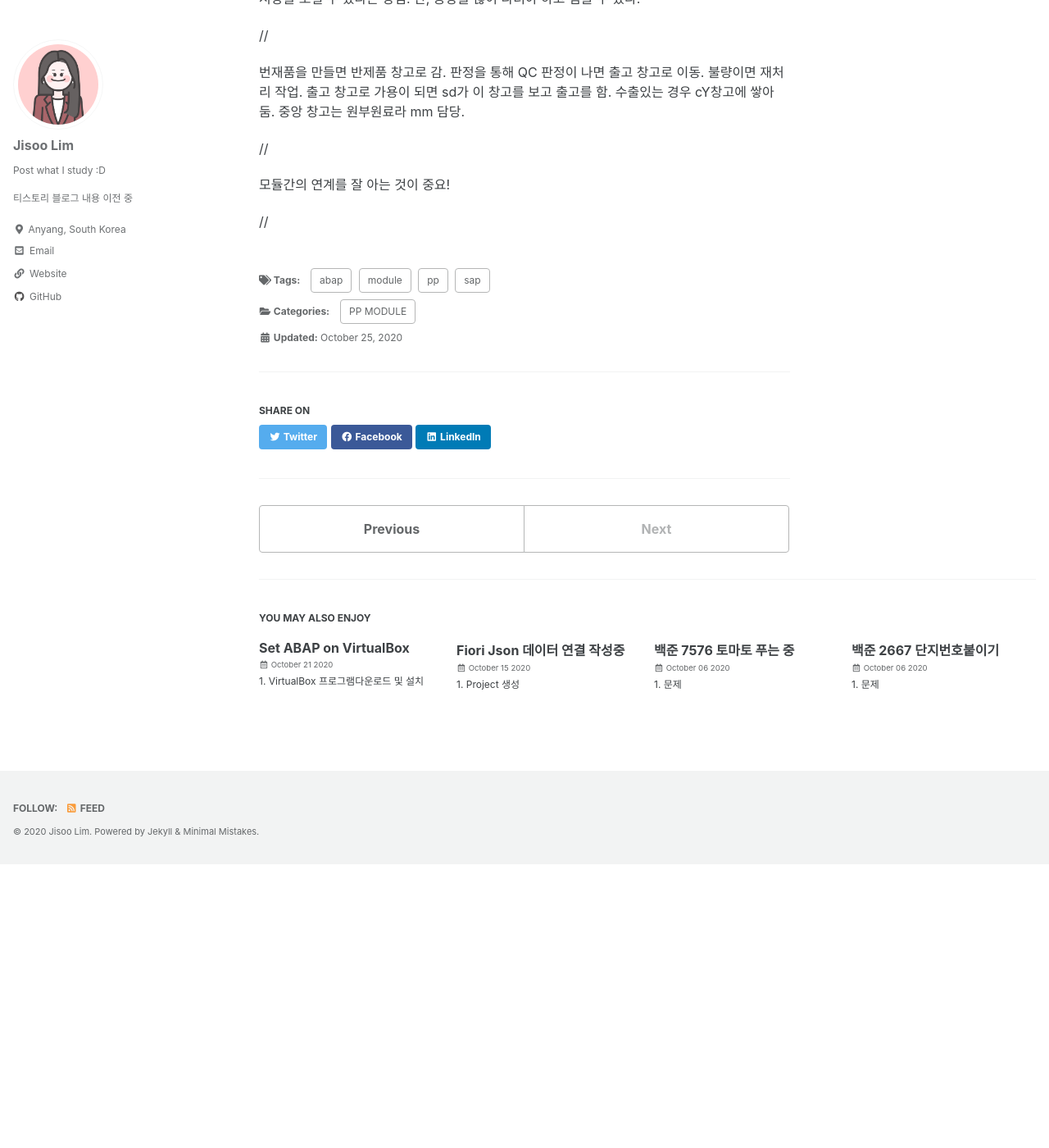
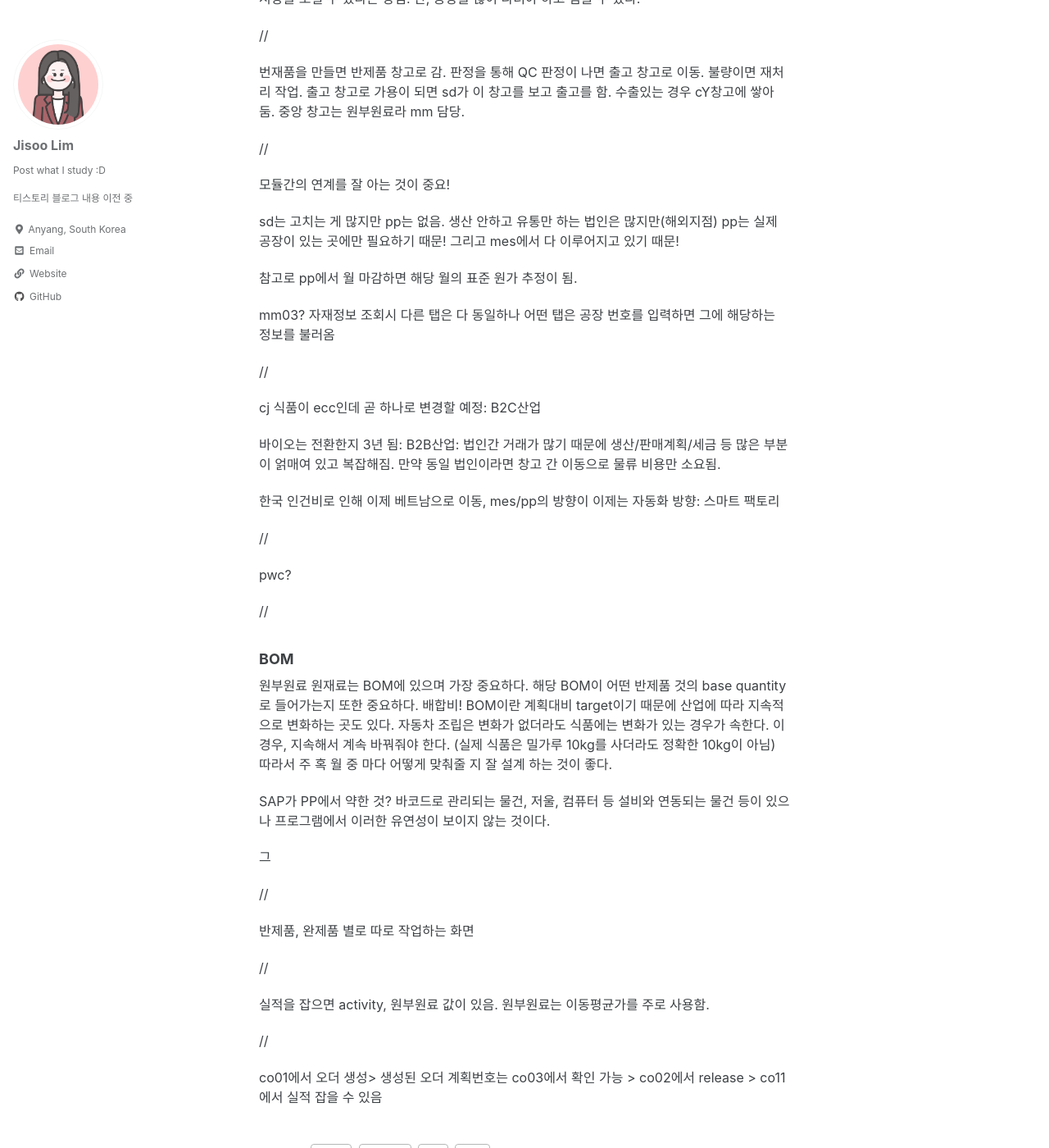
Before and after one commit to z2soo/z2soo.github.io, a Jekyll site: the page built from _posts/2020-10-25-SAP-PP-Module-Overview.md, in a window 1280 px wide and 1400 px high, scrolled down 1890 px. Shown: the whole window at 82% size. Built offline with Jekyll 4.4.1, drawn with Linux system fonts in a browser that asks for light colours; cached includes are drawn as plain includes; before the commit the page ends 2944 px from its top, so only the background shows below that.

Commit message:
SAP PP Module overview

```diff
--- a/_posts/2020-10-25-SAP-PP-Module-Overview.md
+++ b/_posts/2020-10-25-SAP-PP-Module-Overview.md
@@ -82,4 +82,50 @@ PP의 경우 4대 모듈이 아니기 때문에 사람들이 오래 하지 않
 
 모듈간의 연계를 잘 아는 것이 중요!
 
+sd는 고치는 게 많지만 pp는 없음. 생산 안하고 유통만 하는 법인은 많지만(해외지점) pp는 실제 공장이 있는 곳에만 필요하기 때문! 그리고 mes에서 다 이루어지고 있기 때문!
+
+참고로 pp에서 월 마감하면 해당 월의 표준 원가 추정이 됨.
+
+
+
+mm03? 자재정보 조회시 다른 탭은 다 동일하나 어떤 탭은 공장 번호를 입력하면 그에 해당하는 정보를 불러옴
+
 //
+
+
+
+cj 식품이 ecc인데 곧 하나로 변경할 예정: B2C산업
+
+바이오는 전환한지 3년 됨: B2B산업: 법인간 거래가 많기 때문에 생산/판매계획/세금 등 많은 부분이 얽매여 있고 복잡해짐. 만약 동일 법인이라면 창고 간 이동으로 물류 비용만 소요됨.
+
+한국 인건비로 인해 이제 베트남으로 이동, mes/pp의 방향이 이제는 자동화 방향: 스마트 팩토리
+
+//
+
+pwc?
+
+//
+
+### BOM
+
+원부원료 원재료는 BOM에 있으며 가장 중요하다. 해당 BOM이 어떤 반제품 것의 base quantity로 들어가는지 또한 중요하다. 배합비! BOM이란 계획대비 target이기 때문에 산업에 따라 지속적으로 변화하는 곳도 있다. 자동차 조립은 변화가 없더라도 식품에는 변화가 있는 경우가 속한다. 이 경우, 지속해서 계속 바꿔줘야 한다. (실제 식품은 밀가루 10kg를 사더라도 정확한 10kg이 아님) 따라서 주 혹 월 중 마다 어떻게 맞춰줄 지 잘 설계 하는 것이 좋다.
+
+SAP가 PP에서 약한 것? 바코드로 관리되는 물건, 저울, 컴퓨터 등 설비와 연동되는 물건 등이 있으나 프로그램에서 이러한 유연성이 보이지 않는 것이다.
+
+
+
+그
+
+//
+
+반제품, 완제품 별로 따로 작업하는 화면
+
+//
+
+
+
+실적을 잡으면 activity, 원부원료 값이 있음. 원부원료는 이동평균가를 주로 사용함.
+
+//
+
+co01에서 오더 생성> 생성된 오더 계획번호는 co03에서 확인 가능 > co02에서 release >  co11에서 실적 잡을 수 있음
```
